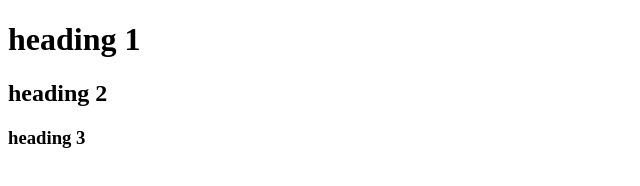
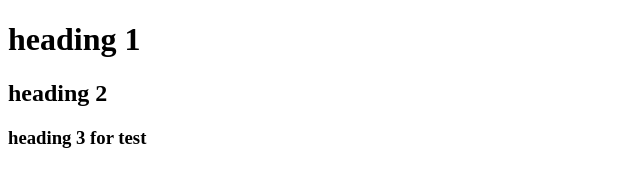
Before and after one commit to haqnawaz99/20220324_OCA, a plain HTML site: page index.html in a window 1280 px wide. Shown: the full height of the page, 0-640 px from the left. Drawn offline with Linux system fonts and the light colour scheme.

Commit message:
changed the heading on web

```diff
--- a/index.html
+++ b/index.html
@@ -9,6 +9,6 @@
 <body>
     <h1>heading 1</h1>
     <h2>heading 2</h2>
-    <h3>heading 3</h3>
+    <h3>heading 3 for test</h3>
 </body>
 </html>
```
